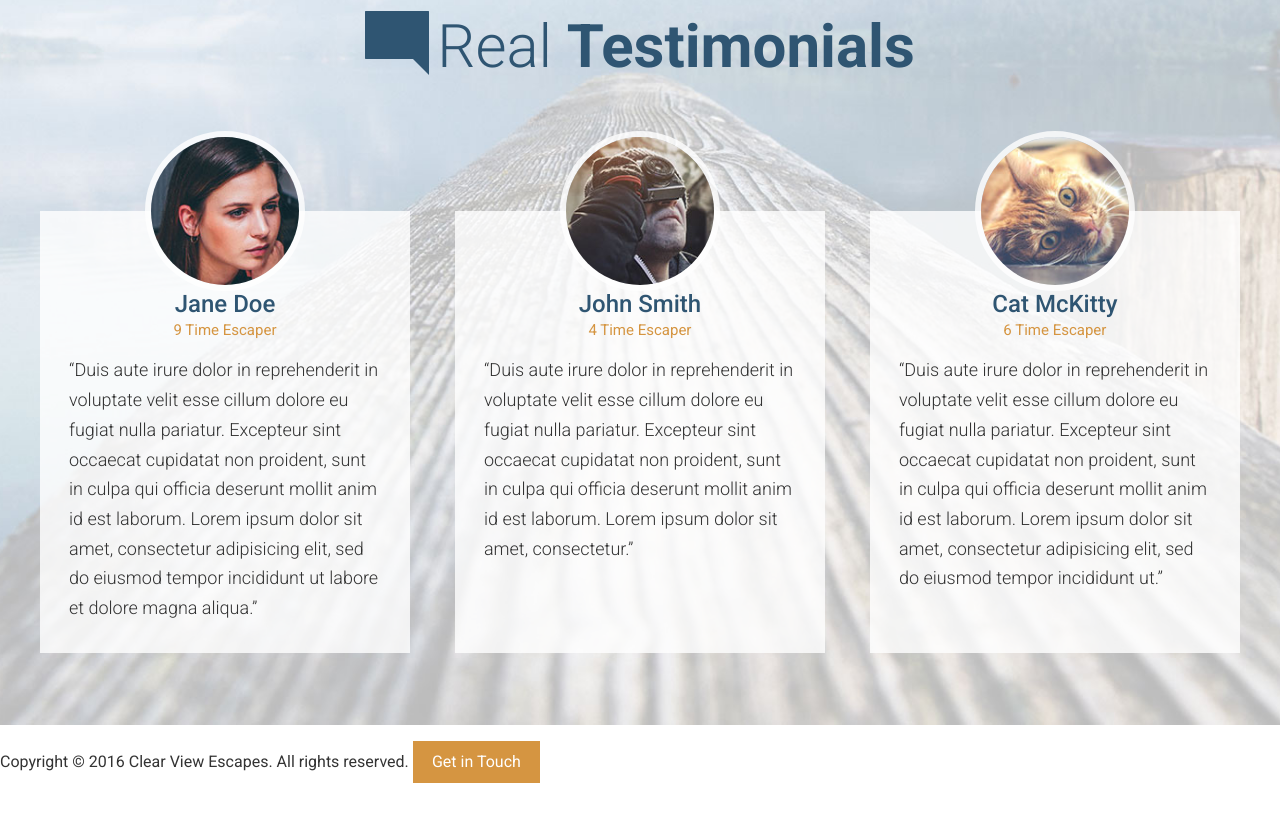
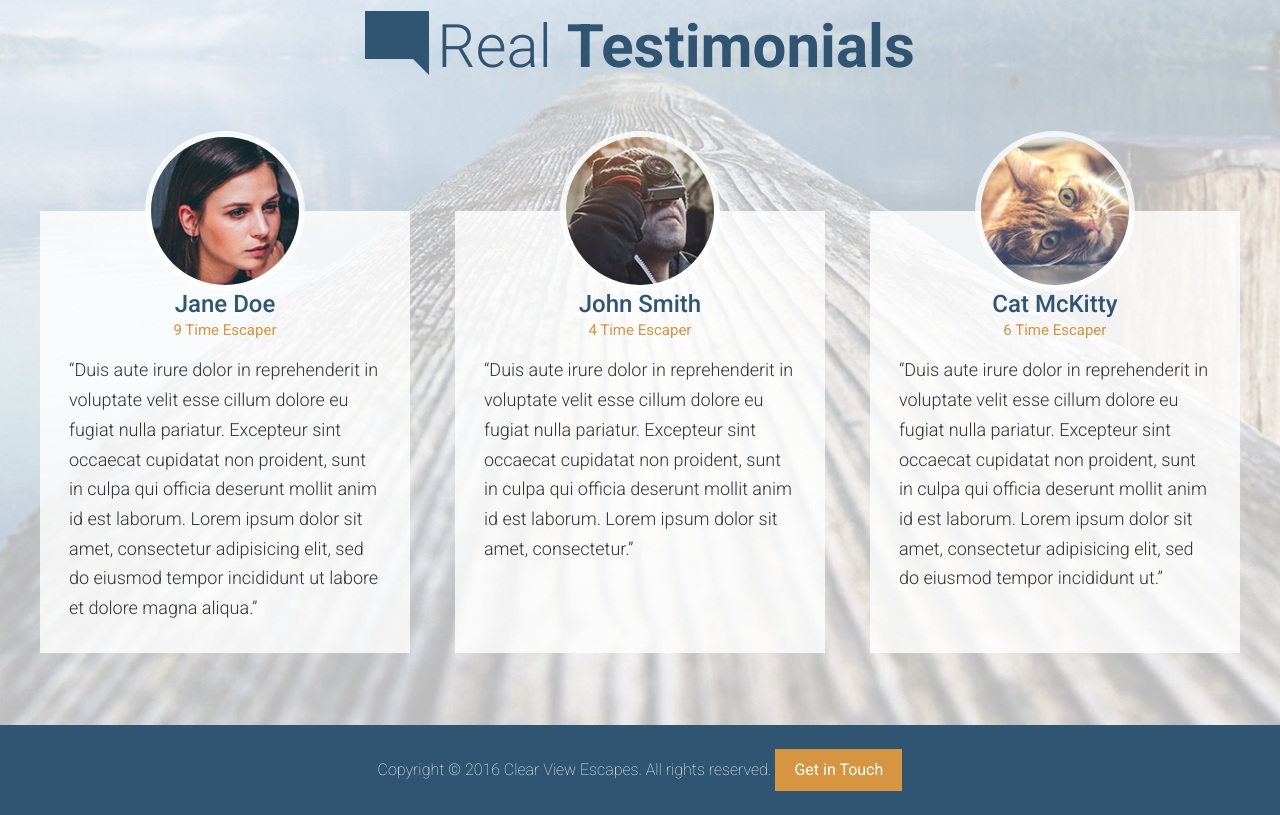
Before and after one commit to rene-ph/Travel, a website: page app/index.html in a window 1280 px wide. Shown: the part 3074-3889 px from the top of the page. Drawn offline with Linux system fonts and the light colour scheme.

Commit message:
Added footer:

```diff
--- /dev/null
+++ b/app/assets/styles/modules/_site-footer.css
@@ -0,0 +1,17 @@
+.site-footer {
+  background-color: $mainBlue;
+  color: #fff;
+  padding: 0.5rem 0;
+  text-align: center;
+
+  &__text {
+    display: block;
+    margin-bottom: 1rem;
+    font-weight: 200;
+
+    @mixin atMedium {
+      display: inline;
+      margin-bottom: 0;
+    }
+  }
+}
--- a/app/assets/styles/styles.css
+++ b/app/assets/styles/styles.css
@@ -12,3 +12,4 @@
 @import "modules/_section-title";
 @import "modules/_feature-item";
 @import "modules/_testimonial";
+@import "modules/_site-footer";
--- a/app/index.html
+++ b/app/index.html
@@ -159,8 +159,10 @@
 
   </div>
 
-  <footer>
-    <p>Copyright &copy; 2016 Clear View Escapes. All rights reserved. <a class="btn btn--orange" href="#">Get in Touch</a></p>
+  <footer class="site-footer">
+    <div class="wrapper">
+      <p><span class="site-footer__text">Copyright &copy; 2016 Clear View Escapes. All rights reserved.</span> <a class="btn btn--orange" href="#">Get in Touch</a></p>
+    </div>
   </footer>
 </body>
 </html>
--- a/app/temp/styles/styles.css
+++ b/app/temp/styles/styles.css
@@ -813,3 +813,24 @@ p {
   font-size: 0.9375rem;
   margin: 0.25rem 0 1rem 0;
 }
+
+.site-footer {
+  background-color: #2f5572;
+  color: #fff;
+  padding: 0.5rem 0;
+  text-align: center;
+}
+
+.site-footer__text {
+  display: block;
+  margin-bottom: 1rem;
+  font-weight: 200;
+}
+
+@media (min-width: 800px) {
+
+  .site-footer__text {
+    display: inline;
+    margin-bottom: 0;
+  }
+}
```
